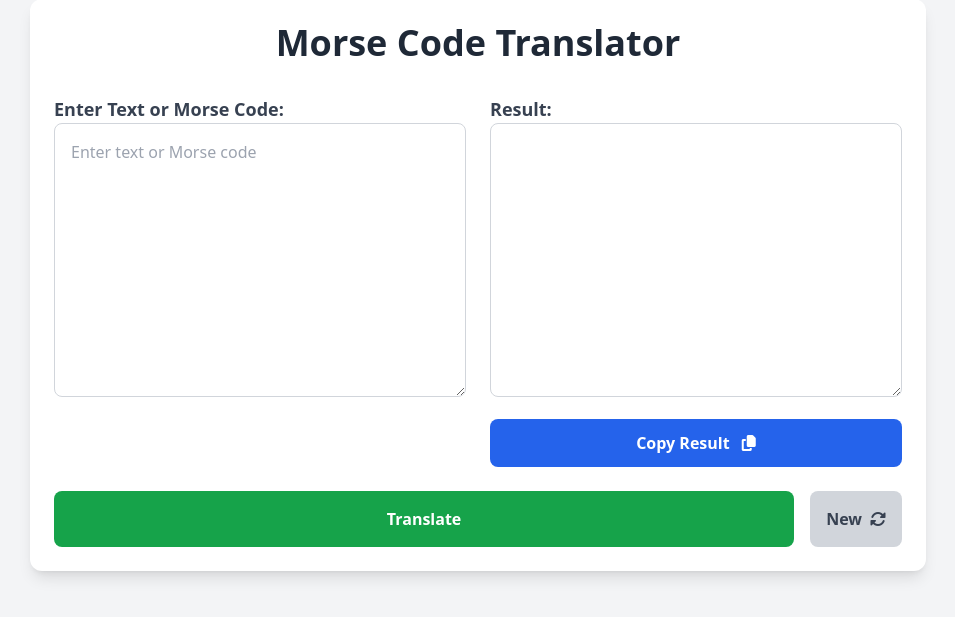
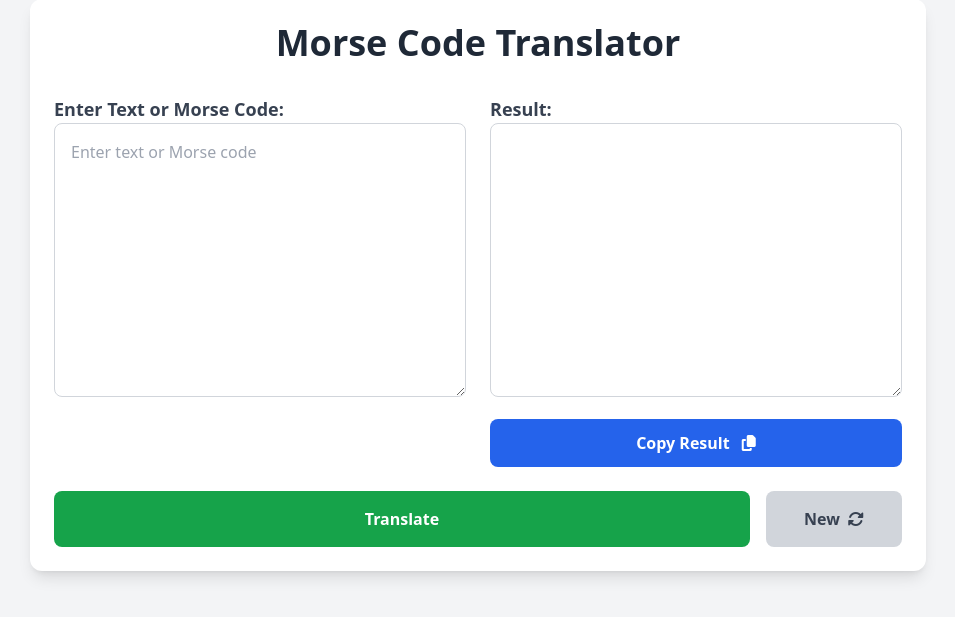
Before and after one commit to willi-felix/morflow, a Flask app: page / in a window 1280 px wide. Shown: the part 41-658 px from the top of the page, without its empty margins (162-1117 px from the left). Run offline with Flask 3, Linux system fonts and the light colour scheme; some libraries are stand-ins or nearby versions.

Commit message:
Update index.html

```diff
--- a/templates/index.html
+++ b/templates/index.html
@@ -44,7 +44,7 @@
 
             <div class="flex justify-between items-center">
                 <button type="submit" class="w-full p-4 bg-green-600 text-white font-semibold rounded-lg hover:bg-green-700 focus:outline-none focus:ring-2 focus:ring-green-500 transition-all">Translate</button>
-                <a href="/" class="ml-4 w-auto p-4 bg-gray-300 text-gray-700 font-semibold rounded-lg hover:bg-gray-400 focus:outline-none focus:ring-2 focus:ring-gray-500 transition-all flex justify-center items-center space-x-2">New <i class="fas fa-sync-alt ml-2"></i></a>
+                <a href="/" class="ml-4 flex justify-center items-center w-40 p-4 bg-gray-300 text-gray-700 font-semibold rounded-lg hover:bg-gray-400 focus:outline-none focus:ring-2 focus:ring-gray-500 transition-all">New <i class="fas fa-sync-alt ml-2"></i></a>
             </div>
         </form>
     </div>
```
